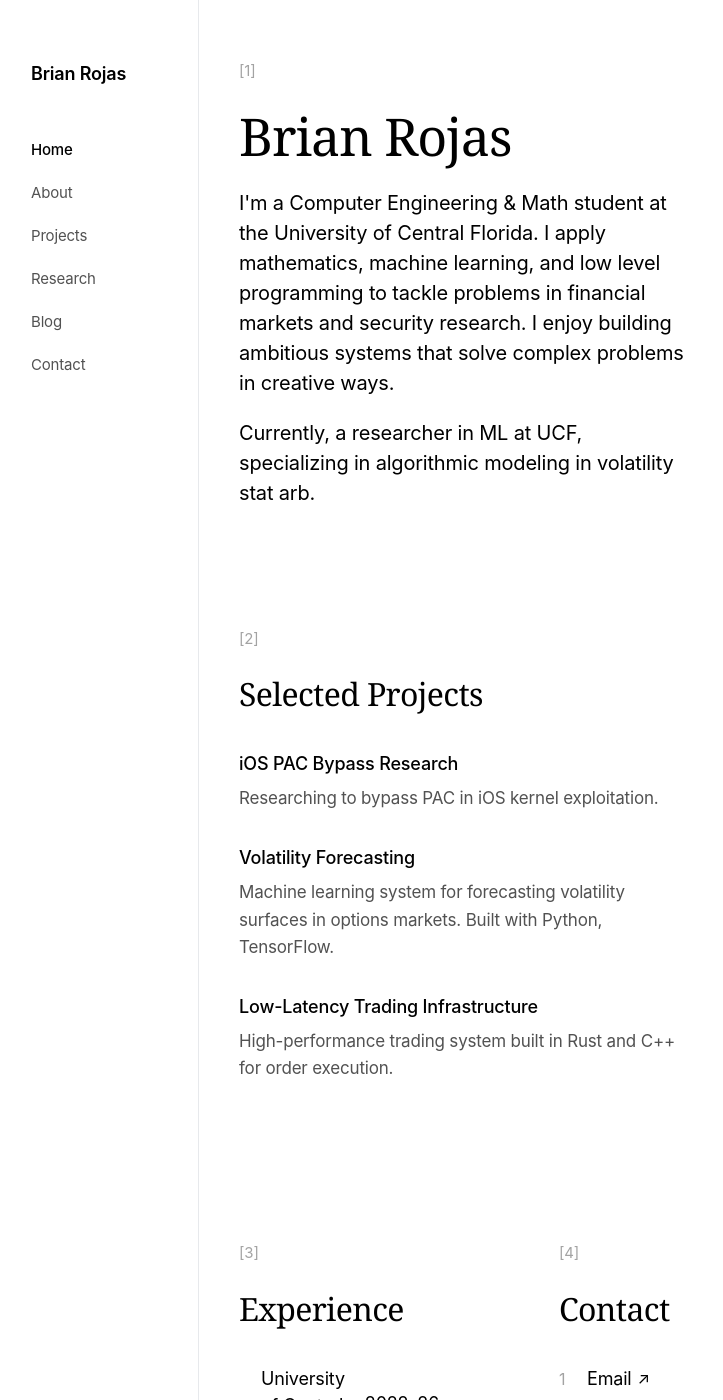
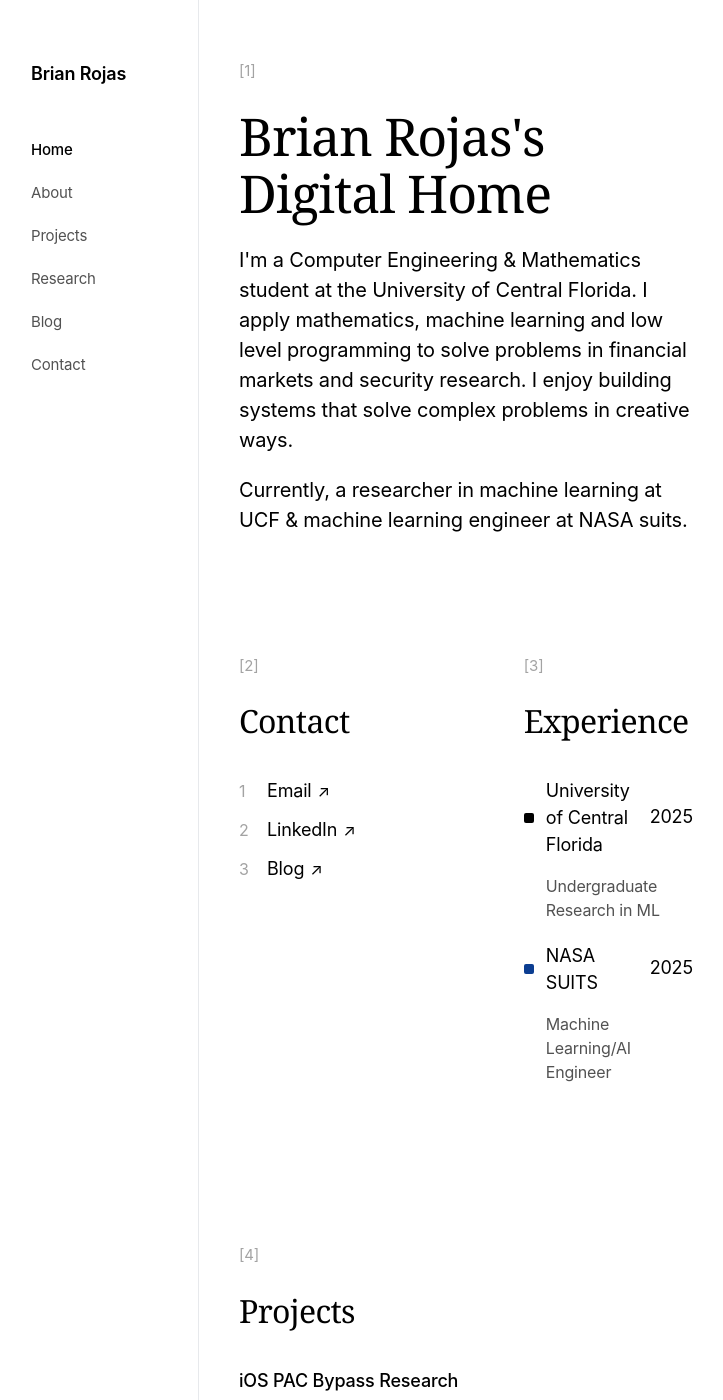
Before and after one commit to brianrojrc/brianrojrc.github.io, a Jekyll site: the page built from index.md, in a window 1280 px wide and 1400 px high. Shown: the whole window, without its empty margins (1-724 px from the left). Built offline with Jekyll 4.4.1, drawn with Linux system fonts in a browser that asks for light colours; some web fonts are replaced; some of the changed text lies outside the part shown.

Commit message:
Update index.md

```diff
--- a/index.md
+++ b/index.md
@@ -5,55 +5,14 @@
 
 <header class="page-header">
     <span class="page-marker">[1]</span>
-    <h1>Brian Rojas</h1>
-    <p class="intro">I'm a Computer Engineering & Math student at the University of Central Florida. I apply mathematics, machine learning, and low level programming to tackle problems in financial markets and security research. I enjoy building ambitious systems that solve complex problems in creative ways.</p>
-    <p class="currently">Currently, a researcher in ML at UCF, specializing in algorithmic modeling in volatility stat arb.</p>
+    <h1>Brian Rojas's Digital Home</h1>
+    <p class="intro">I'm a Computer Engineering & Mathematics student at the University of Central Florida. I apply mathematics, machine learning and low level programming to solve problems in financial markets and security research. I enjoy building systems that solve complex problems in creative ways.</p>
+    <p class="currently">Currently, a researcher in machine learning at UCF & machine learning engineer at NASA suits.</p>
 </header>
-
-<section class="projects-section">
-    <span class="section-marker">[2]</span>
-    <h2>Selected Projects</h2>
-    <div class="project-item">
-        <div class="project-title">iOS PAC Bypass Research</div>
-        <div class="project-description">Researching to bypass PAC in iOS kernel exploitation.</div>
-    </div>
-    <div class="project-item">
-        <div class="project-title">Volatility Forecasting</div>
-        <div class="project-description">Machine learning system for forecasting volatility surfaces in options markets. Built with Python, TensorFlow.</div>
-    </div>
-    <div class="project-item">
-        <div class="project-title">Low-Latency Trading Infrastructure</div>
-        <div class="project-description">High-performance trading system built in Rust and C++ for order execution.</div>
-    </div>
-</section>
 
 <div class="two-column">
     <div class="column">
-        <span class="section-marker">[3]</span>
-        <h2>Experience</h2>
-        <ul class="experience-list">
-            <li class="experience-item">
-                <div class="experience-name">
-                    <span class="experience-indicator ucf"></span>
-                    <span>University of Central Florida</span>
-                </div>
-                <span class="experience-year">2022–26</span>
-            </li>
-            <div class="experience-role">Undergraduate Research in ML</div>
-
-            <li class="experience-item" style="margin-top: 20px;">
-                <div class="experience-name">
-                    <span class="experience-indicator nasa"></span>
-                    <span>NASA SUITS</span>
-                </div>
-                <span class="experience-year">2024–25</span>
-            </li>
-            <div class="experience-role">Machine Learning/AI Engineer</div>
-        </ul>
-    </div>
-
-    <div class="column">
-        <span class="section-marker">[4]</span>
+        <span class="section-marker">[2]</span>
         <h2>Contact</h2>
         <ul class="contact-list">
             <li class="contact-item">
@@ -70,10 +29,45 @@
             </li>
         </ul>
     </div>
+
+    <div class="column">
+        <span class="section-marker">[3]</span>
+        <h2>Experience</h2>
+        <ul class="experience-list">
+            <li class="experience-item">
+                <div class="experience-name">
+                    <span class="experience-indicator ucf"></span>
+                    <span>University of Central Florida</span>
+                </div>
+                <span class="experience-year">2025</span>
+            </li>
+            <div class="experience-role">Undergraduate Research in ML</div>
+
+            <li class="experience-item" style="margin-top: 20px;">
+                <div class="experience-name">
+                    <span class="experience-indicator nasa"></span>
+                    <span>NASA SUITS</span>
+                </div>
+                <span class="experience-year">2025</span>
+            </li>
+            <div class="experience-role">Machine Learning/AI Engineer</div>
+        </ul>
+    </div>
 </div>
 
-<section class="blog-section">
-    <span class="section-marker">[5]</span>
-    <h2>Writing</h2>
-    <p class="blog-intro">I write about my thoughts, book recommendations, finance, and machine learning. Read more on my <a href="/blog" class="blog-link">blog <span class="arrow">↗</span></a></p>
+<section class="projects-section">
+    <span class="section-marker">[4]</span>
+    <h2>Projects</h2>
+    <div class="project-item">
+        <div class="project-title">iOS PAC Bypass Research</div>
+        <div class="project-description">Researching to bypass PAC in iOS kernel exploitation.</div>
+    </div>
+    <div class="project-item">
+        <div class="project-title">Volatility Forecasting</div>
+        <div class="project-description">Machine learning system for forecasting volatility surfaces in options markets. Built with Python, TensorFlow.</div>
+    </div>
+    <div class="project-item">
+        <div class="project-title">Low-Latency Trading Infrastructure</div>
+        <div class="project-description">High-performance trading system built in Rust and C++ for order execution.</div>
+    </div>
 </section>
```
